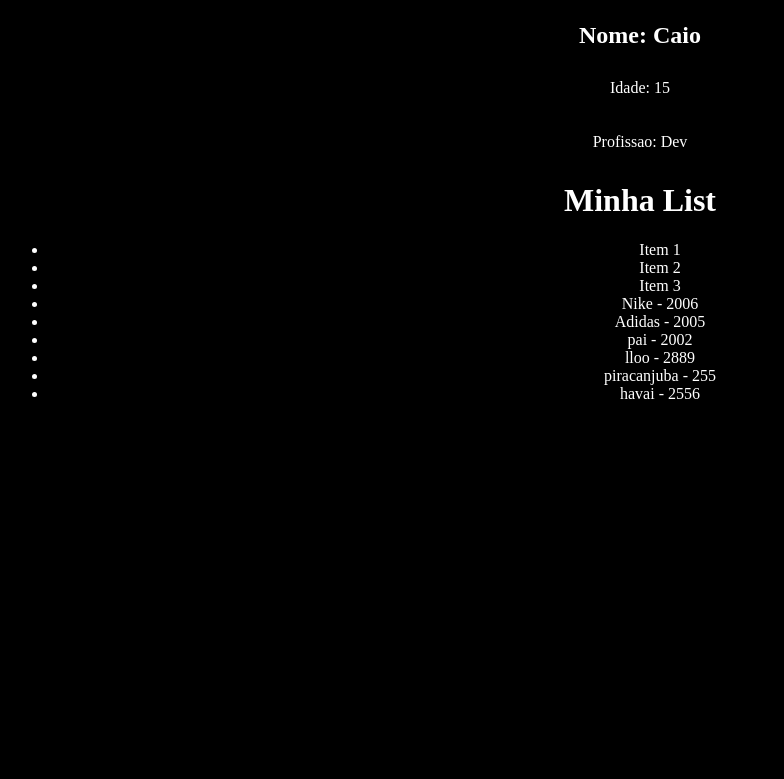
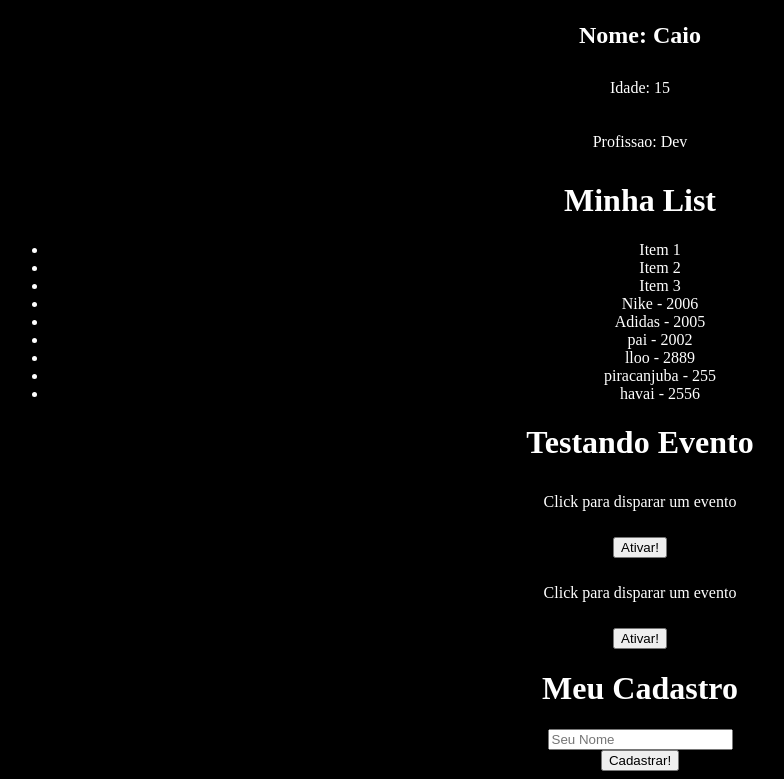
Before and after one commit to devCaiodias/Reactjs, a React (Create React App) app in the folder aula-react/: page / in a window 1280 px wide. Shown: the part 711-1490 px from the top of the page, without its empty margins (0-784 px from the left). Before the commit the page ends 1130 px from the top, so only its background shows below. Built offline with nearby package versions, Linux system fonts and the light colour scheme.

Commit message:
ventos no React (onClick, onChange e onSubmit)

```diff
--- a/aula-react/src/App.js
+++ b/aula-react/src/App.js
@@ -3,6 +3,8 @@
 import SayMyName from './components/SayMyName';
 import Pessoa from './components/Pessoa';
 import List from './components/List';
+import Evento from './components/Evento';
+import Form from './components/Form';
 
 function App() {
   const name = 'Caio'
@@ -22,6 +24,12 @@
       <SayMyName nome="Caio" />
       <Pessoa foto={urlPessoa} nome="Caio" idade={15} profissao='Dev' />
       <List />
+
+      <h1>Testando Evento</h1>
+
+      <Evento numero={1}/>
+      <Evento numero={2}/>
+      <Form />
     </div>
   );
 }
--- /dev/null
+++ b/aula-react/src/components/Evento.js
@@ -0,0 +1,15 @@
+function Evento({numero}) {
+
+    function meuEvento() {
+        console.log("Evento ativado! " + numero)
+    }
+
+    return (
+        <div>
+            <p>Click para disparar um evento</p>
+            <button onClick={meuEvento}>Ativar!</button>
+        </div>
+    )
+}
+
+export default Evento;
--- /dev/null
+++ b/aula-react/src/components/Form.js
@@ -0,0 +1,23 @@
+function Form({}) {
+
+    function cadastrarUsuario(e) {
+        e.preventDefault()
+        console.log("foi cadastrado!")
+    }
+
+    return (
+        <>
+            <h1>Meu Cadastro</h1>
+            <form onSubmit={cadastrarUsuario}>
+                <div>
+                    <input type="text" placeholder="Seu Nome" />
+                </div>
+                <div>
+                    <input type="submit" value="Cadastrar!" />
+                </div>
+            </form>
+        </>
+    )
+}
+
+export default Form;
```
